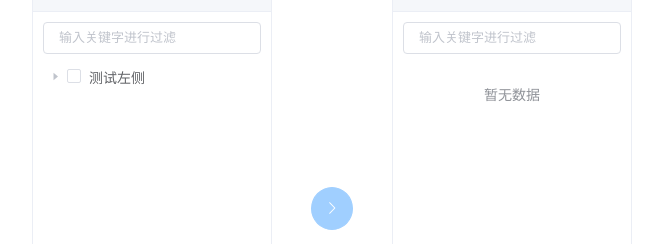
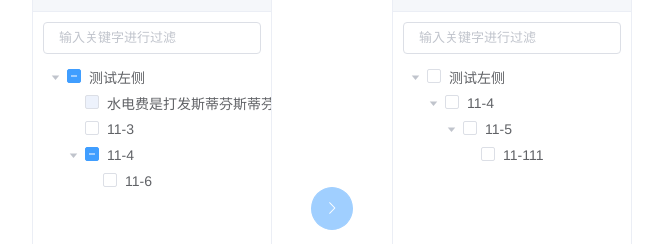
Before and after one commit to hql7/tree-transfer, a Vue app: page / in a window 1280 px wide. Shown: the part 321-565 px from the top of the page, without its empty margins (308-971 px from the left). Built offline with nearby package versions, Linux system fonts and the light colour scheme.

Commit message:
*) 调整app.vue示例

```diff
--- a/src/App.vue
+++ b/src/App.vue
@@ -8,11 +8,10 @@
     </h4>
     <div class="box">
       <!-- <tree-transfer :from_data='fromData' :to_data='toData' :defaultProps="{label:'label'}" @addBtn='add' @removeBtn='remove' :render-content="renderContent"> -->
-      <tree-transfer :title="title" :from_data='fromData' height='540px' filter
+      <tree-transfer :title="title" :from_data='fromData' height='540px' filter open-all
       :defaultProps="{label:'name',children:'children'}" :defaultCheckedKeys="defaultCheckedKeys"
       defaultTransfer :to_data='toData' @addBtn='add' node_key="id" @removeBtn='remove'
       @left-check-change="leftCheckChange" @right-check-change="rightCheckChange" :mode='mode'
-      :transferOpenNode="false"
       >
        <span slot="title-right" class="my-title-right" @click="handleTitleRight">自定义内容</span>
       </tree-transfer>
@@ -102,6 +101,9 @@ export default {
     };
   },
   created() {
+    setTimeout(() => {
+      this.defaultCheckedKeys = [111];
+    }, 0);
     /*  this.fromData = [
       {
         id: "29",
```
